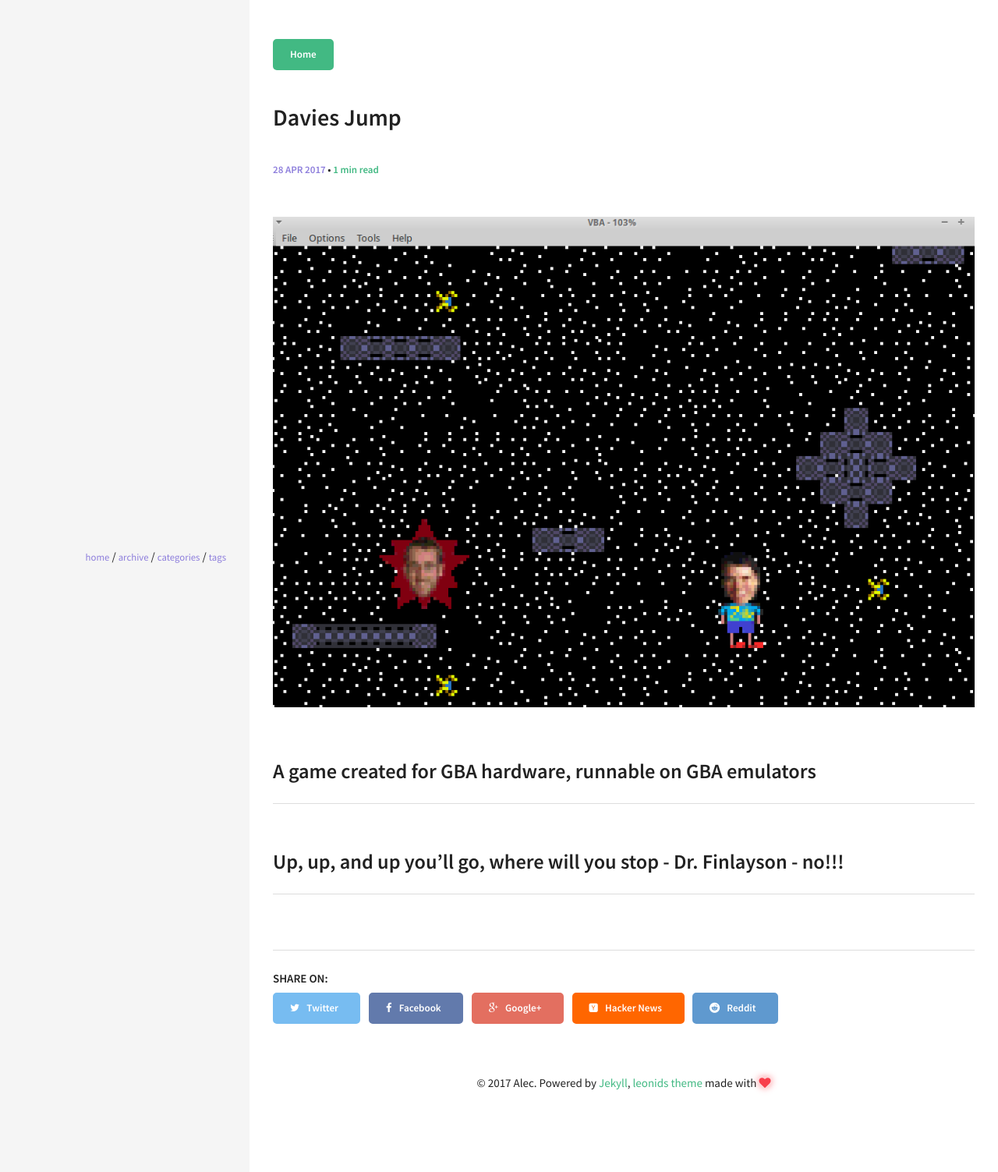
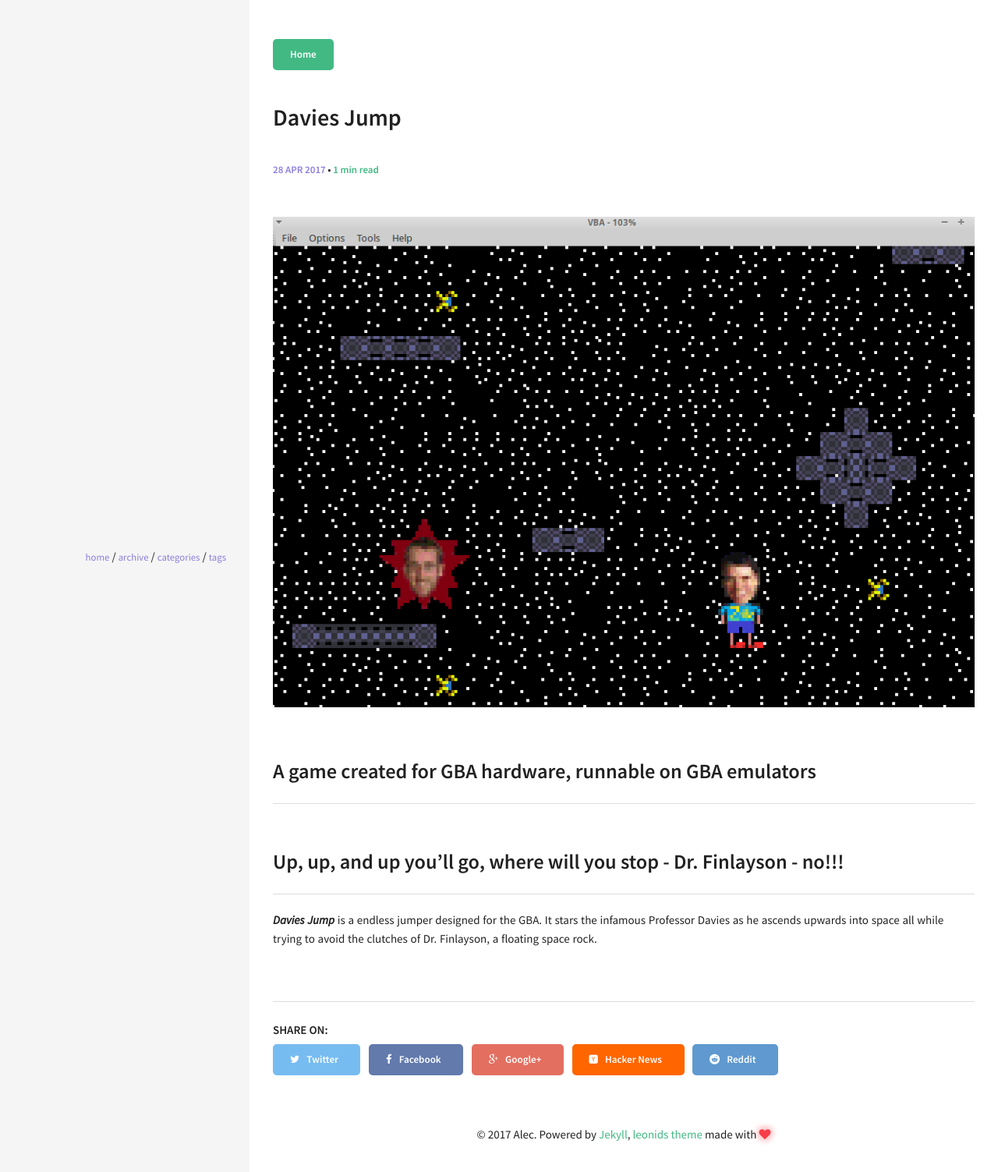
Before and after one commit to acarlyle/acarlyle.github.io, a Jekyll site: the page built from _posts/2017-04-27-davies-jump.md, in a window 1280 px wide. Shown: the top 1503 px of the page at 78% size. Built offline with Jekyll 4.4.1, drawn with Linux system fonts in a browser that asks for light colours.

Commit message:
Updated 2017-04-27-davies-jump.md

```diff
--- a/_posts/2017-04-27-davies-jump.md
+++ b/_posts/2017-04-27-davies-jump.md
@@ -9,3 +9,5 @@ categories: UMW
 ## A game created for GBA hardware, runnable on GBA emulators
 
 ## Up, up, and up you'll go, where will you stop - Dr. Finlayson - no!!!
+
+***Davies Jump*** is a endless jumper designed for the GBA.  It stars the infamous Professor Davies as he ascends upwards into space all while trying to avoid the clutches of Dr. Finlayson, a floating space rock.
```
